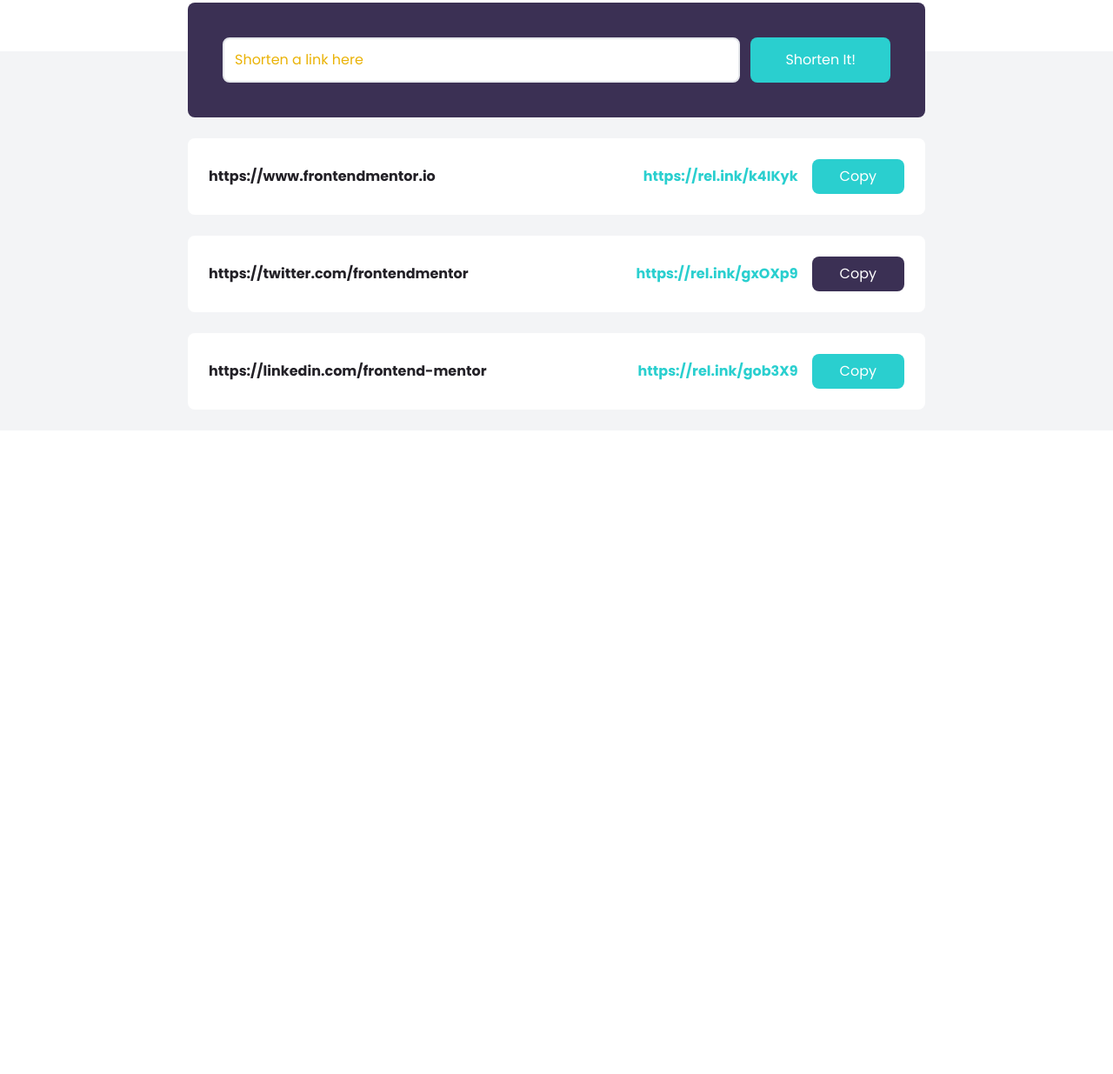
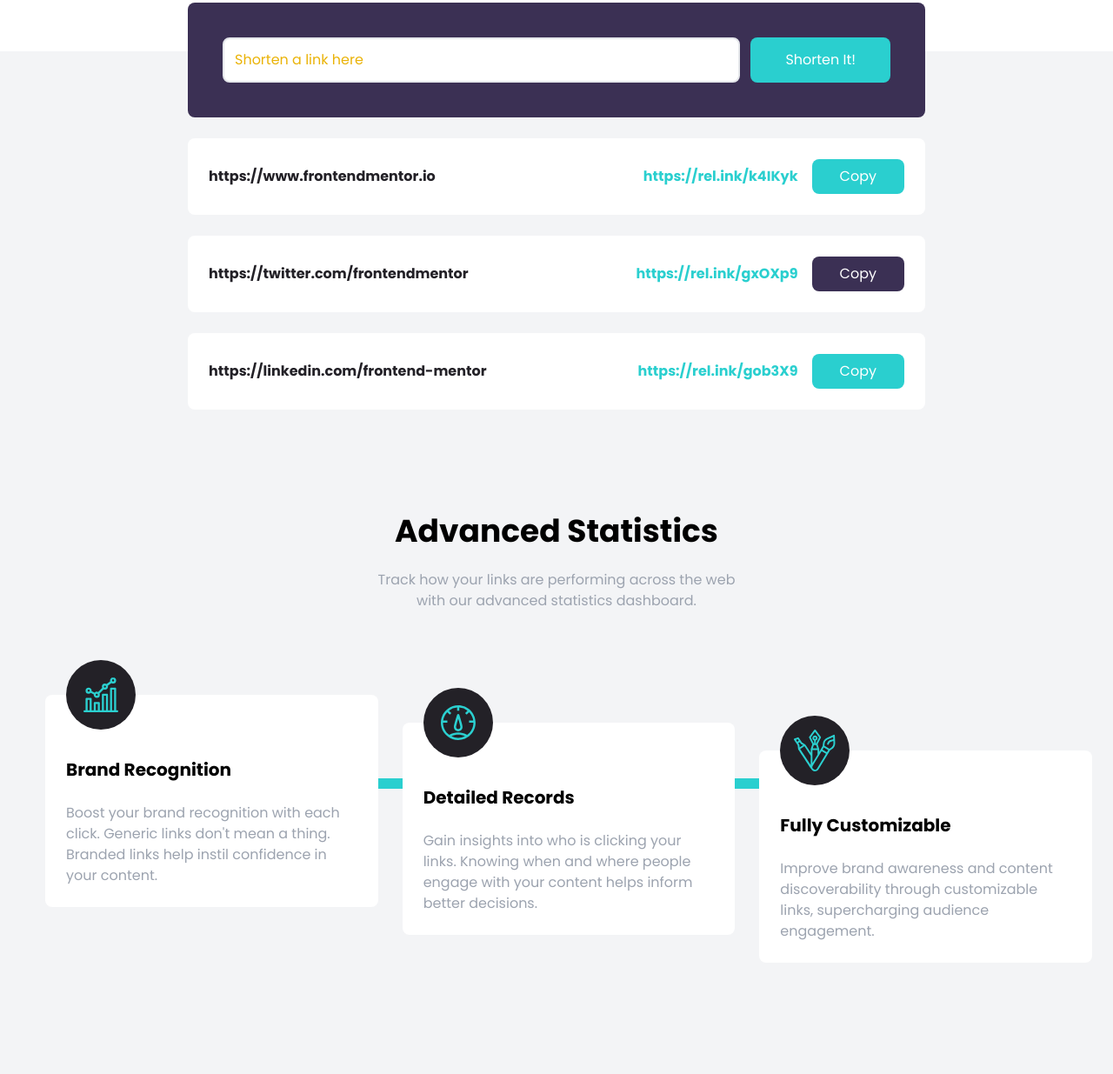
Before and after one commit to PingHuskar/Tailwind-CSS-From-Scratch, a website: page project/shortly/index.html in a window 1280 px wide. Shown: the part 997-2232 px from the top of the page at 87% size. Before the commit the page ends 1492 px from the top, so only its background shows below. Drawn offline with Linux system fonts and the light colour scheme.

Commit message:
Feature Boxes

```diff
--- a/project/shortly/index.html
+++ b/project/shortly/index.html
@@ -107,6 +107,58 @@
       </div>
     </section>
 
+    <section id="stats" class="py-24 bg-gray-100">
+      <div class="container px-3 mx-auto">
+        <h2 class="mb-6 text-4xl font-bold text-center">Advanced Statistics</h2>
+        <p class="max-w-xs mx-auto text-center text-gray-400 md:max-w-md">
+          Track how your links are performing across the web with our advanced statistics dashboard.
+        </p>
+      </div>
+    </section>
+
+    <section id="features" class="pb-32 bg-gray-100">
+      <div class="container relative flex flex-col items-start px-6 mx-auto md:flex-row md:space-x-7">
+        <div class="absolute hidden w-10/12 h-3 top-24 left-16 bg-cyan md:block"></div>
+
+        <div class="absolute w-2 h-full -ml-1 left-1/2 bg-cyan md:hidden"></div>
+
+        <div class="relative flex flex-col p-6 space-y-6 bg-white rounded-lg md:w-1/3">
+          <div class="absolute -ml-10 left-1/2 -top-10 md:left-16">
+            <div class="flex items-center justify-center w-20 h-20 p-4 rounded-full bg-veryDarkViolet">
+              <img src="images/icon-brand-recognition.svg" alt="">
+            </div>
+          </div>
+          <h5 class="pt-6 text-xl font-bold text-center capitalize md:text-left">Brand Recognition</h5>
+          <p class="text-center text-gray-400 md:text-left">
+            Boost your brand recognition with each click. Generic links don't mean a thing. Branded links help instil confidence in your content.
+          </p>
+        </div>
+        <div class="relative flex flex-col p-6 mt-24 space-y-6 bg-white rounded-lg md:w-1/3 md:mt-8">
+          <div class="absolute -ml-10 left-1/2 -top-10 md:left-16">
+            <div class="flex items-center justify-center w-20 h-20 p-4 rounded-full bg-veryDarkViolet">
+              <img src="images/icon-detailed-records.svg" alt="">
+            </div>
+          </div>
+          <h5 class="pt-6 text-xl font-bold text-center capitalize md:text-left">Detailed Records</h5>
+          <p class="text-center text-gray-400 md:text-left">
+            Gain insights into who is clicking your links. Knowing when and where people engage with your content helps inform better decisions.
+          </p>
+        </div>
+        <div class="relative flex flex-col p-6 mt-24 space-y-6 bg-white rounded-lg md:w-1/3 md:mt-16">
+          <div class="absolute -ml-10 left-1/2 -top-10 md:left-16">
+            <div class="flex items-center justify-center w-20 h-20 p-4 rounded-full bg-veryDarkViolet">
+              <img src="images/icon-fully-customizable.svg" alt="">
+            </div>
+          </div>
+          <h5 class="pt-6 text-xl font-bold text-center capitalize md:text-left">Fully Customizable</h5>
+          <p class="text-center text-gray-400 md:text-left">
+            Improve brand awareness and content discoverability through customizable links, supercharging audience engagement.
+          </p>
+        </div>
+
+      </div>
+    </section>
+
     <script src="js/scripts.js"></script>
   </body>
 </html>
```
Also changed, not shown: project/shortly/css/style.css.
